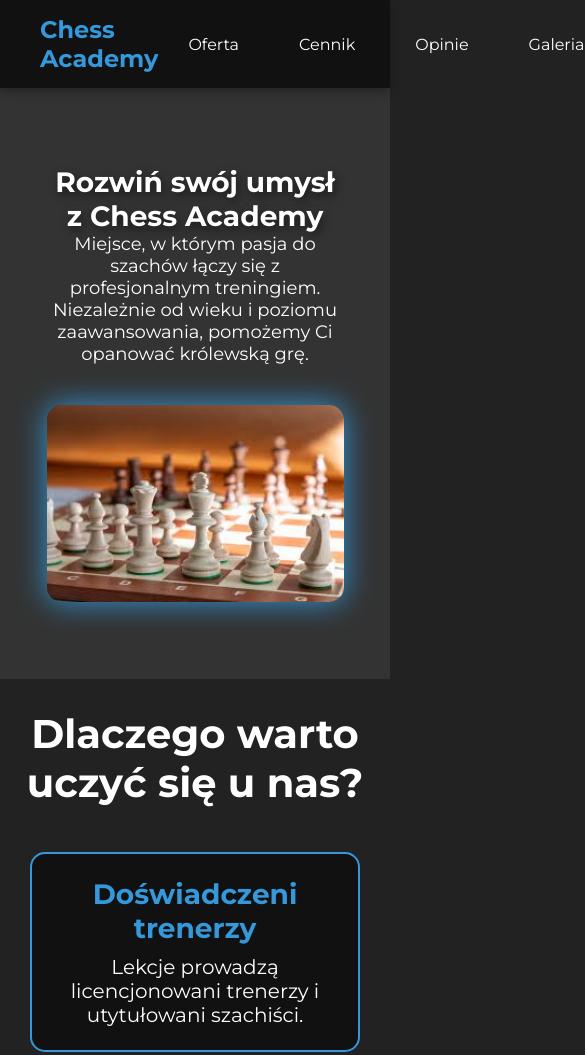
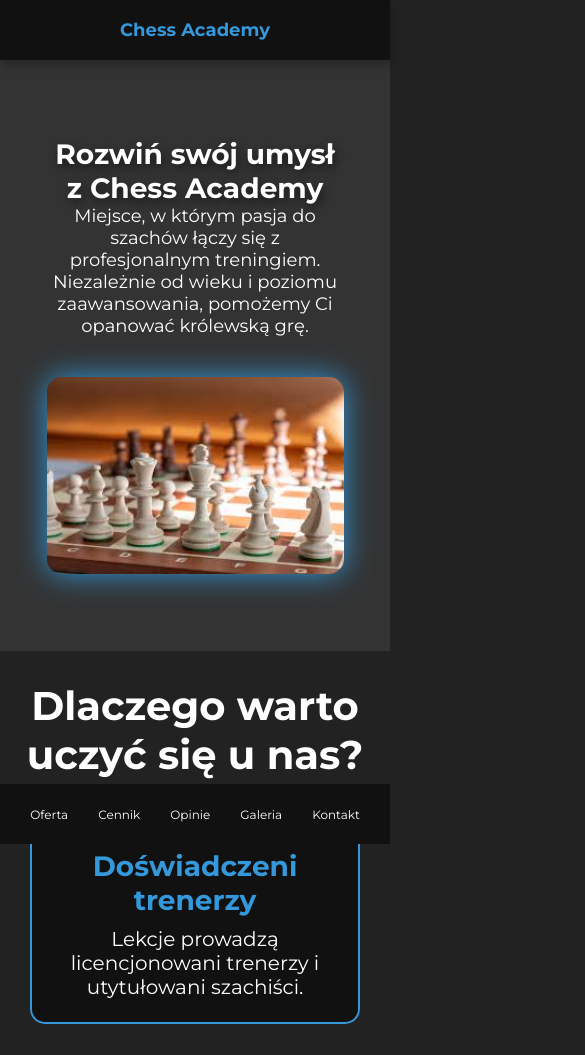
Before and after one commit to szymekdom/chess_academy, a plain HTML site: page index.html in a window 390 px wide. Shown: the top 1055 px of the page, 585 px wide, since content can reach past the window. Drawn offline with Linux system fonts and the light colour scheme.

Commit message:
Make menu suitable for phones and tablets

```diff
--- a/index.html
+++ b/index.html
@@ -15,7 +15,7 @@
     <header class="main-header">
         <div class="logo">Chess Academy</div>
         <nav>
-            <ul>
+            <ul class="menu">
                 <li><a href="oferta.html">Oferta</a></li>
                 <li><a href="cennik.html">Cennik</a></li>
                 <li><a href="opinie.html">Opinie</a></li>
--- a/style/style.css
+++ b/style/style.css
@@ -37,6 +37,16 @@ body{
     color: #3498db;
 }
 
+
+
+
+.menu-icon{
+    display: none;
+    font-size: 30px;
+    cursor: pointer;
+}
+
+
 .main-header ul{
     display: flex;
     flex-direction: row;
@@ -47,6 +57,7 @@ body{
 .main-header li{
     padding: 5px 10px;
 }
+
 
 
 a{
@@ -62,6 +73,10 @@ a{
 a:hover{
     background-color: #3498db;
     color: #000000;
+}
+
+#menu-toggle {
+  display: none;
 }
 
 main{
@@ -104,19 +119,61 @@ footer {
     margin-top: 30px;
 }
 
-@media (max-width: 768px)
-{
+@media (max-width: 768px){
+
+    .main-header {
+        position: fixed;
+        top: 0;
+        left: 0;
+        width: 100%;
+        height: 60px;
+        padding: 10px 20px;
+        display: flex;
+        justify-content: center;
+        align-items: center;
+    }
+
+    /* logo zostaje widoczne */
+    .logo {
+        display: block;
+        font-size: 18px;
+    }
+
+    /* menu idzie na dół */
+    .menu {
+        position: fixed;
+        bottom: 0;
+        left: 0;
+        width: 100%;
+        height: 60px;
+        display: flex;
+        justify-content: space-around;
+        align-items: center;
+        background: #111;
+        margin: 0;
+    }
+
+    .menu li {
+        list-style: none;
+    }
+
+    .menu a {
+        font-size: 12px;
+        padding: 5px;
+    }
+
+    body {
+        padding-top: 60px;
+        padding-bottom: 70px;
+    }
+
     .footer-content{
         flex-direction: column;
         text-align: center;
     }
-    .kontakt{
-        font-size: 18px;
-    }
 
     .map iframe{
         width: 100%;
-        margin: 20px 0;
         max-width: 350px;
     }
 }
```
Also changed, not shown: cennik.html (+1 -1 lines), galeria.html (+1 -1 lines), oferta.html (+1 -1 lines), opinie.html (+1 -1 lines).
